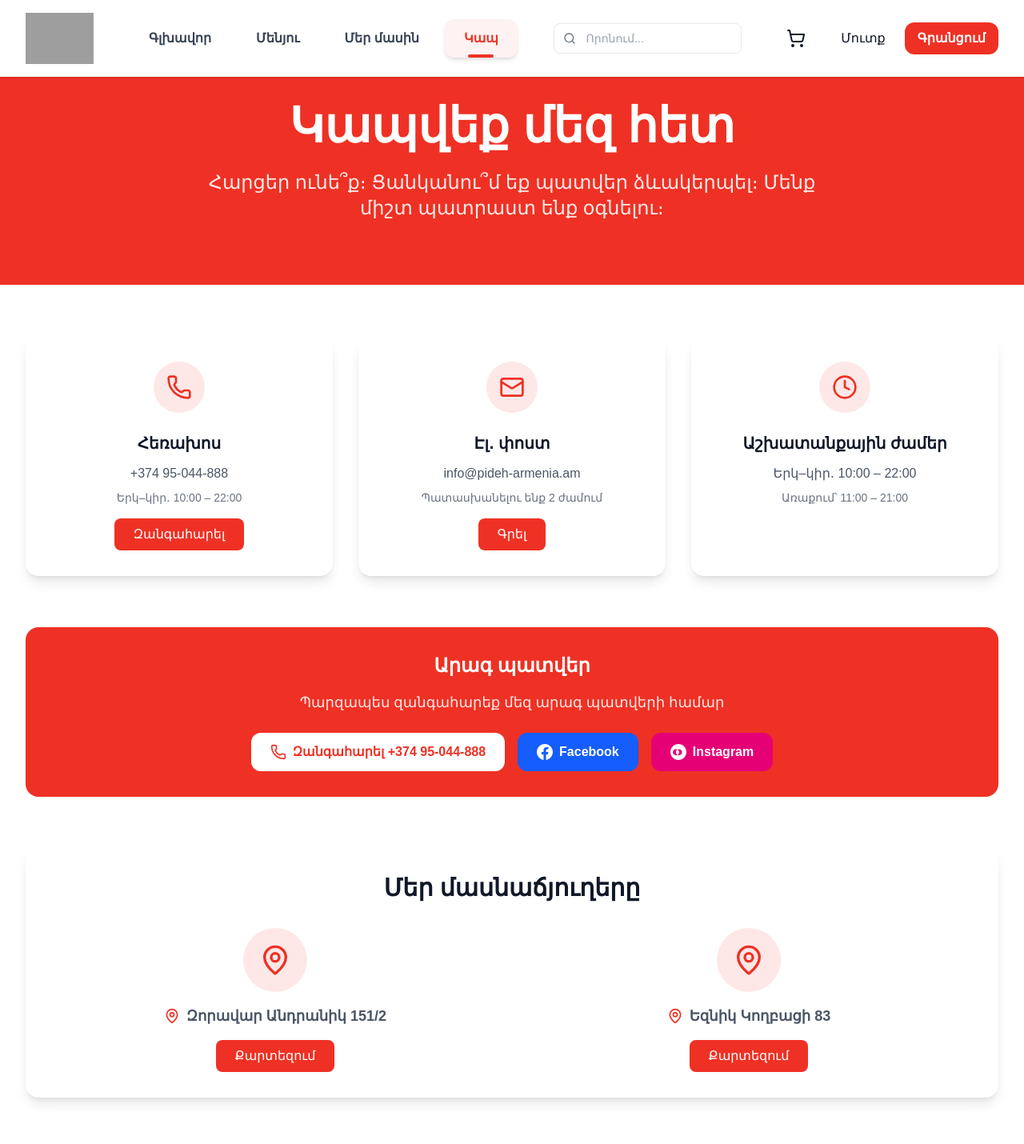
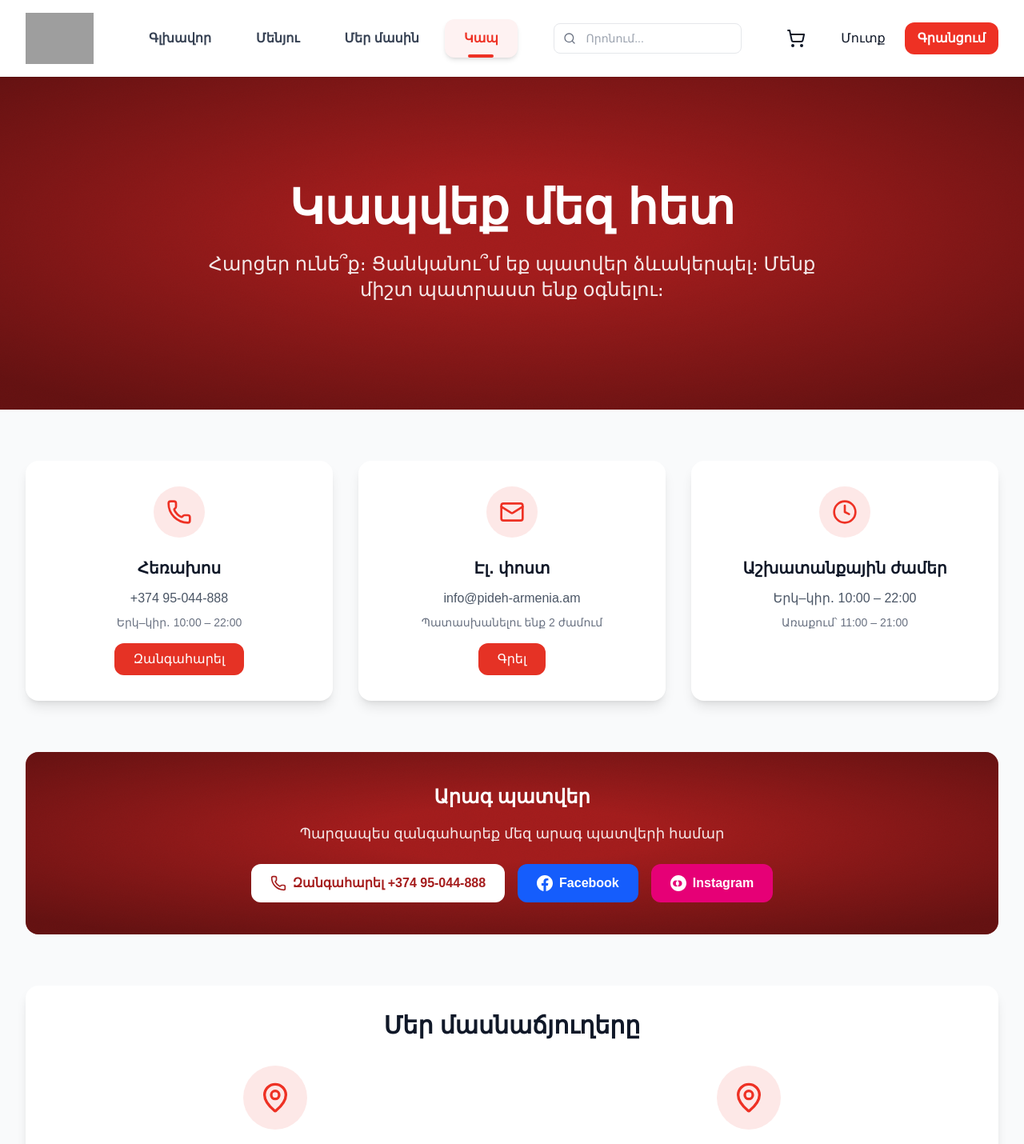
Before and after one commit to neetrino/norapat.am, a Next.js app: page /contact in a window 1280 px wide. Shown: the top 1430 px of the page at 80% size. Built offline with nearby package versions, Linux system fonts and the light colour scheme; no server answers; grey boxes are pictures that could not be loaded.

Commit message:
<Կապ> color

```diff
--- a/src/components/contact/ContactPageView.tsx
+++ b/src/components/contact/ContactPageView.tsx
@@ -2,6 +2,7 @@
 
 import Footer from '@/components/Footer'
 import { MapEmbed } from '@/components/MapEmbed'
+import { BRAND_RED_CTA_IDLE_HOVER_CLASS } from '@/components/home/promo-food-banner/promoFoodBanner.constants'
 import { useI18n } from '@/i18n/I18nContext'
 import {
   Phone,
@@ -19,14 +20,14 @@ export function ContactPageView() {
   const c = t.contactPage
 
   return (
-    <div className="min-h-screen bg-white">
+    <div className="min-h-screen bg-gray-50">
       <div className="lg:hidden h-16" />
       <div className="hidden lg:block h-24" />
 
-      <section className="bg-orange-500 text-white py-20 pt-8">
-        <div className="max-w-7xl mx-auto px-4 sm:px-6 lg:px-8 text-center">
-          <h1 className="text-4xl md:text-6xl font-bold mb-6">{c.heroTitle}</h1>
-          <p className="text-xl md:text-2xl text-orange-100 max-w-3xl mx-auto">
+      <section className="promo-food-banner-bg promo-food-banner-vignette relative flex min-h-[min(50vh,26rem)] items-center justify-center overflow-hidden py-14 text-white sm:min-h-[min(52vh,30rem)] sm:py-16 md:py-20">
+        <div className="relative z-10 mx-auto w-full max-w-7xl px-4 text-center sm:px-6 lg:px-8">
+          <h1 className="mb-6 text-4xl font-bold md:text-6xl">{c.heroTitle}</h1>
+          <p className="mx-auto max-w-3xl text-xl text-white/90 md:text-2xl">
             {c.heroSubtitle}
           </p>
         </div>
@@ -43,7 +44,7 @@ export function ContactPageView() {
             <p className="text-sm text-gray-500">{c.phoneHours}</p>
             <a
               href="tel:+37495044888"
-              className="inline-block mt-4 bg-orange-500 text-white px-6 py-2 rounded-lg hover:bg-orange-600 transition-colors"
+              className={`mt-4 inline-block rounded-xl px-6 py-2 font-medium ${BRAND_RED_CTA_IDLE_HOVER_CLASS}`}
             >
               {c.callBtn}
             </a>
@@ -58,7 +59,7 @@ export function ContactPageView() {
             <p className="text-sm text-gray-500">{c.emailResponse}</p>
             <a
               href="mailto:info@pideh-armenia.am"
-              className="inline-block mt-4 bg-orange-500 text-white px-6 py-2 rounded-lg hover:bg-orange-600 transition-colors"
+              className={`mt-4 inline-block rounded-xl px-6 py-2 font-medium ${BRAND_RED_CTA_IDLE_HOVER_CLASS}`}
             >
               {c.writeBtn}
             </a>
@@ -74,13 +75,14 @@ export function ContactPageView() {
           </div>
         </div>
 
-        <div className="bg-orange-500 rounded-2xl p-8 text-white text-center mb-16">
-          <h2 className="text-2xl font-bold mb-4">{c.quickOrderTitle}</h2>
-          <p className="text-lg text-orange-100 mb-6">{c.quickOrderSubtitle}</p>
-          <div className="flex flex-col sm:flex-row gap-4 justify-center">
+        <div className="promo-food-banner-bg promo-food-banner-vignette relative mb-16 overflow-hidden rounded-2xl text-center text-white">
+          <div className="relative z-10 px-6 py-8 text-center sm:px-8 sm:py-10">
+            <h2 className="mb-4 text-2xl font-bold">{c.quickOrderTitle}</h2>
+            <p className="mb-6 text-lg text-white/90">{c.quickOrderSubtitle}</p>
+            <div className="flex flex-col justify-center gap-4 sm:flex-row">
               <a
                 href="tel:+37495044888"
-              className="bg-white text-orange-500 px-6 py-3 rounded-xl font-semibold hover:bg-gray-100 transition-colors flex items-center justify-center space-x-2"
+                className="inline-flex items-center justify-center space-x-2 rounded-xl bg-white px-6 py-3 font-semibold text-[#A51D1D] transition-colors hover:bg-gray-100"
               >
                 <Phone className="h-5 w-5" />
                 <span>{c.callPhoneBtn}</span>
@@ -89,7 +91,7 @@ export function ContactPageView() {
                 href="https://www.facebook.com/PIDEH.Armenia/"
                 target="_blank"
                 rel="noopener noreferrer"
-              className="bg-blue-600 text-white px-6 py-3 rounded-xl font-semibold hover:bg-blue-700 transition-colors flex items-center justify-center space-x-2"
+                className="flex items-center justify-center space-x-2 rounded-xl bg-blue-600 px-6 py-3 font-semibold text-white transition-colors hover:bg-blue-700"
               >
                 <svg className="h-5 w-5" fill="currentColor" viewBox="0 0 24 24">
                   <path d="M24 12.073c0-6.627-5.373-12-12-12s-12 5.373-12 12c0 5.99 4.388 10.954 10.125 11.854v-8.385H7.078v-3.47h3.047V9.43c0-3.007 1.792-4.669 4.533-4.669 1.312 0 2.686.235 2.686.235v2.953H15.83c-1.491 0-1.956.925-1.956 1.874v2.25h3.328l-.532 3.47h-2.796v8.385C19.612 23.027 24 18.062 24 12.073z" />
@@ -100,7 +102,7 @@ export function ContactPageView() {
                 href="https://www.instagram.com/pideh.armenia/"
                 target="_blank"
                 rel="noopener noreferrer"
-              className="bg-pink-600 text-white px-6 py-3 rounded-xl font-semibold hover:bg-pink-700 transition-colors flex items-center justify-center space-x-2"
+                className="flex items-center justify-center space-x-2 rounded-xl bg-pink-600 px-6 py-3 font-semibold text-white transition-colors hover:bg-pink-700"
               >
                 <svg className="h-5 w-5" fill="currentColor" viewBox="0 0 24 24">
                   <path d="M12.017 0C5.396 0 .029 5.367.029 11.987c0 6.62 5.367 11.987 11.988 11.987 6.62 0 11.987-5.367 11.987-11.987C24.014 5.367 18.637.001 12.017.001zM8.449 16.988c-1.297 0-2.448-.49-3.323-1.297C4.198 14.895 3.708 13.744 3.708 12.447s.49-2.448 1.297-3.323c.875-.807 2.026-1.297 3.323-1.297s2.448.49 3.323 1.297c.807.875 1.297 2.026 1.297 3.323s-.49 2.448-1.297 3.323c-.875.807-2.026 1.297-3.323 1.297zm7.718-1.297c-.875.807-2.026 1.297-3.323 1.297s-2.448-.49-3.323-1.297c-.807-.875-1.297-2.026-1.297-3.323s.49-2.448 1.297-3.323c.875-.807 2.026-1.297 3.323-1.297s2.448.49 3.323 1.297c.807.875 1.297 2.026 1.297 3.323s-.49 2.448-1.297 3.323z" />
@@ -109,8 +111,9 @@ export function ContactPageView() {
               </a>
             </div>
           </div>
+        </div>
 
-        <div className="bg-white rounded-2xl shadow-lg p-8 mb-16">
+        <div className="mb-16 rounded-2xl bg-white p-8 shadow-lg">
           <h2 className="text-3xl font-bold text-center text-gray-900 mb-8">
             {c.branchesTitle}
           </h2>
@@ -127,7 +130,7 @@ export function ContactPageView() {
                 href="https://maps.google.com/?q=Zoravar+Andranik+151%2F2,+Yerevan,+Armenia"
                 target="_blank"
                 rel="noopener noreferrer"
-                className="inline-block bg-orange-500 text-white px-6 py-2 rounded-lg hover:bg-orange-600 transition-colors"
+                className={`inline-block rounded-xl px-6 py-2 font-medium ${BRAND_RED_CTA_IDLE_HOVER_CLASS}`}
               >
                 {c.onMap}
               </a>
@@ -145,7 +148,7 @@ export function ContactPageView() {
                 href="https://maps.google.com/?q=Eznik+Koghbatsi+83,+Yerevan,+Armenia"
                 target="_blank"
                 rel="noopener noreferrer"
-                className="inline-block bg-orange-500 text-white px-6 py-2 rounded-lg hover:bg-orange-600 transition-colors"
+                className={`inline-block rounded-xl px-6 py-2 font-medium ${BRAND_RED_CTA_IDLE_HOVER_CLASS}`}
               >
                 {c.onMap}
               </a>
```
Lines whose indentation alone changed are shown as unchanged.
